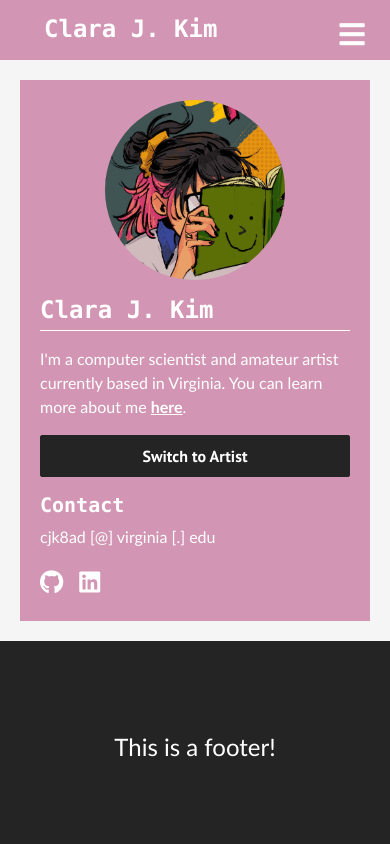
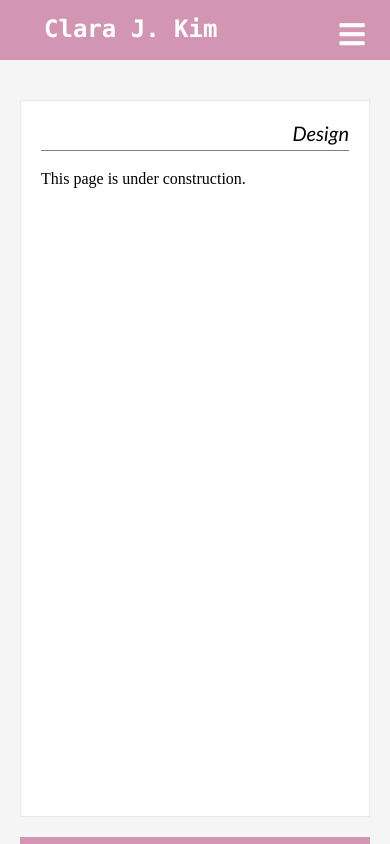
Before and after one commit to 21clurs/21clurs.github.io, a React (Create React App) app: page /design in a window 390 px wide. Shown: the top 844 px of the page. Built offline with nearby package versions, Linux system fonts and the light colour scheme.

Commit message:
adding some pages. Messing with some of the reactiveness for page getting narrower...

```diff
--- a/src/App.css
+++ b/src/App.css
@@ -8,37 +8,27 @@
 .main {
   display: flex;
   background-color: #f5f5f5;
+  flex-direction: row;
+}
+
+
+@media screen and (max-width: 500px) {
+  .main{
+      flex-direction: column-reverse;
+      padding: 20px;
+  }
 }
 
 .home,
 .resume,
 .teaching,
+.projects,
 .sign-up {
   display: flex;
   height: 90vh;
   align-items: center;
   justify-content: center;
   font-size: 3rem;
-}
-
-.resume {
-  /*background-image: url('/images/img-2.jpg/');*/
-  background-color:cornflowerblue;
-  background-position: center;
-  background-size: cover;
-  background-repeat: no-repeat;
-  color: #fff;
-  font-size: 100px;
-}
-
-.teaching {
-  /*background-image: url('/images/img-2.jpg/');*/
-  background-color:cornflowerblue;
-  background-position: center;
-  background-size: fill;
-  background-repeat: no-repeat;
-  color: #fff;
-  font-size: 100px;
 }
 
 .sign-up {
--- a/src/App.js
+++ b/src/App.js
@@ -12,6 +12,9 @@ import SideSection from './components/SideSection';
 import Home from './components/pages/Home';
 import Resume from './components/pages/Resume';
 import Teaching from './components/pages/Teaching';
+import Projects from './components/pages/Projects';
+import Illustration from './components/pages/Illustration';
+import Design from './components/pages/Design';
 import SignUp from './components/pages/SignUp';
 import Footer from './components/Footer';
 
@@ -27,7 +30,9 @@ function App() {
             <Route path='/' element={<Home artistactivated={artistactivated} setArtistactivated={setArtistactivated} />}/>
             <Route path='/resume' element={<Resume />}/>
             <Route path='/teaching' element={<Teaching />}/>
-            <Route path='/sign-up' element={<SignUp />}/>
+            <Route path='/projects' element={<Projects />}/>
+            <Route path='/illustration' element={<Illustration />}/>
+            <Route path='/design' element={<Design />}/>
           </Routes>
         </div>
         <Footer/>
--- a/src/components/Footer.css
+++ b/src/components/Footer.css
@@ -1,6 +1,6 @@
 .footer-container {
     background-color: #242424;
-    padding: 4rem 0 2rem 0;
+    padding: 1rem 0 0 0;
     display: flex;
     flex-direction: column;
     justify-content: center;
@@ -23,8 +23,10 @@
 }
 
 .footer-subscription-heading{
-    margin-bottom: 24px;
+    margin-bottom: 20px;
     font-size: 24px;
+    color: #fff;
+    font-family: 'Lucida Console';
 }
 
 .footer-subscription-text{
--- a/src/components/Footer.js
+++ b/src/components/Footer.js
@@ -6,12 +6,9 @@ import './Footer.css';
 function Footer(){
     return (
         <div className='footer-container'>
-            <section className='footer-subscription'>
-                <p className='footer-subscription-heading'>
-                    This is a footer!
-                </p>
-            </section>
-
+            <p className='footer-subscription-heading'>
+                This is a footer!
+            </p>
         </div>
     )
 }
--- a/src/components/Navbar.css
+++ b/src/components/Navbar.css
@@ -55,12 +55,12 @@
 
 .nav-menu {
   display: grid;
-  grid-template-columns: repeat(3, auto);
+  grid-template-columns: repeat(4, auto);
   gap: 10px;
   list-style: none;
   text-align: center;
   width: 58%;
-  justify-content: start;
+  justify-content: end;
   margin-right: 0rem;
 }
 
--- a/src/components/Navbar.js
+++ b/src/components/Navbar.js
@@ -58,6 +58,13 @@ function Navbar(props) {
                                     </Link>
                                 </li>
                             }
+                            {!props.artistactivated &&
+                                <li className='nav-item'>
+                                    <Link to='/projects' className='nav-links' onClick={closeMobileMenu}>
+                                        Projects
+                                    </Link>
+                                </li>
+                            }
                             {/* ART LINKS */}
                             {props.artistactivated &&
                                 <li className='nav-item'>
--- a/src/components/SideSection.css
+++ b/src/components/SideSection.css
@@ -157,3 +157,32 @@
 .btns{
     width: 100%;
 }
+
+
+@media screen and (max-width: 768px) {
+    .picture-container > img{
+        width: 100px;
+        object-fit: cover;
+        height: 100px;
+        overflow: hidden;
+        border-radius: 50%;
+    }
+}
+
+@media screen and (max-width: 500px) {
+    .side-container-artist {
+        margin: 0px;
+        width: 100%;
+    }
+    .side-container-normal{
+        margin: 0px;
+        width: 100%;
+    }
+    .picture-container > img{
+        width: 160px;
+        object-fit: cover;
+        height: 160px;
+        overflow: hidden;
+        border-radius: 50%;
+    }
+}
--- a/src/components/SideSection.js
+++ b/src/components/SideSection.js
@@ -13,7 +13,7 @@ function SideSection(props){
                     <img src="/images/self.jpg" alt="A picture of me!"/>
                 </div>
                 <h1>Clara J. Kim</h1>
-                <p>I'm a computer scientist and amateur artist currently based in Virginia. You can learn more about me <Link to='/about'>here</Link>.</p>
+                <p>I'm a computer scientist and amateur artist currently based in Virginia. You can learn more about me <Link to='/'>here</Link>.</p>
                 <div className="btns">
                     {props.artistactivated && <Button className='btns' buttonStyle='btn--primary' buttonSize='btn--large'onClick={handleUnArtistClick}>
                         Switch to Computer Scientist
--- /dev/null
+++ b/src/components/pages/Design.js
@@ -0,0 +1,14 @@
+import React from 'react';
+import '../../App.css';
+import '../HeroSection.css';
+
+export default function Design() {
+    return (
+    <div className='hero-container'>
+        <h1>Design</h1>
+        <p>
+            This page is under construction.
+        </p>
+    </div>
+    );
+}
--- /dev/null
+++ b/src/components/pages/Illustration.js
@@ -0,0 +1,14 @@
+import React from 'react';
+import '../../App.css';
+import '../HeroSection.css';
+
+export default function Illustration() {
+    return (
+    <div className='hero-container'>
+        <h1>Illustration</h1>
+        <p>
+            This page is under construction.
+        </p>
+    </div>
+    );
+}
--- /dev/null
+++ b/src/components/pages/Projects.js
@@ -0,0 +1,14 @@
+import React from 'react';
+import '../../App.css';
+import '../HeroSection.css';
+
+export default function Projects() {
+    return (
+    <div className='hero-container'>
+        <h1>Projects</h1>
+        <p>
+            This page is under construction.
+        </p>
+    </div>
+    );
+}
```
